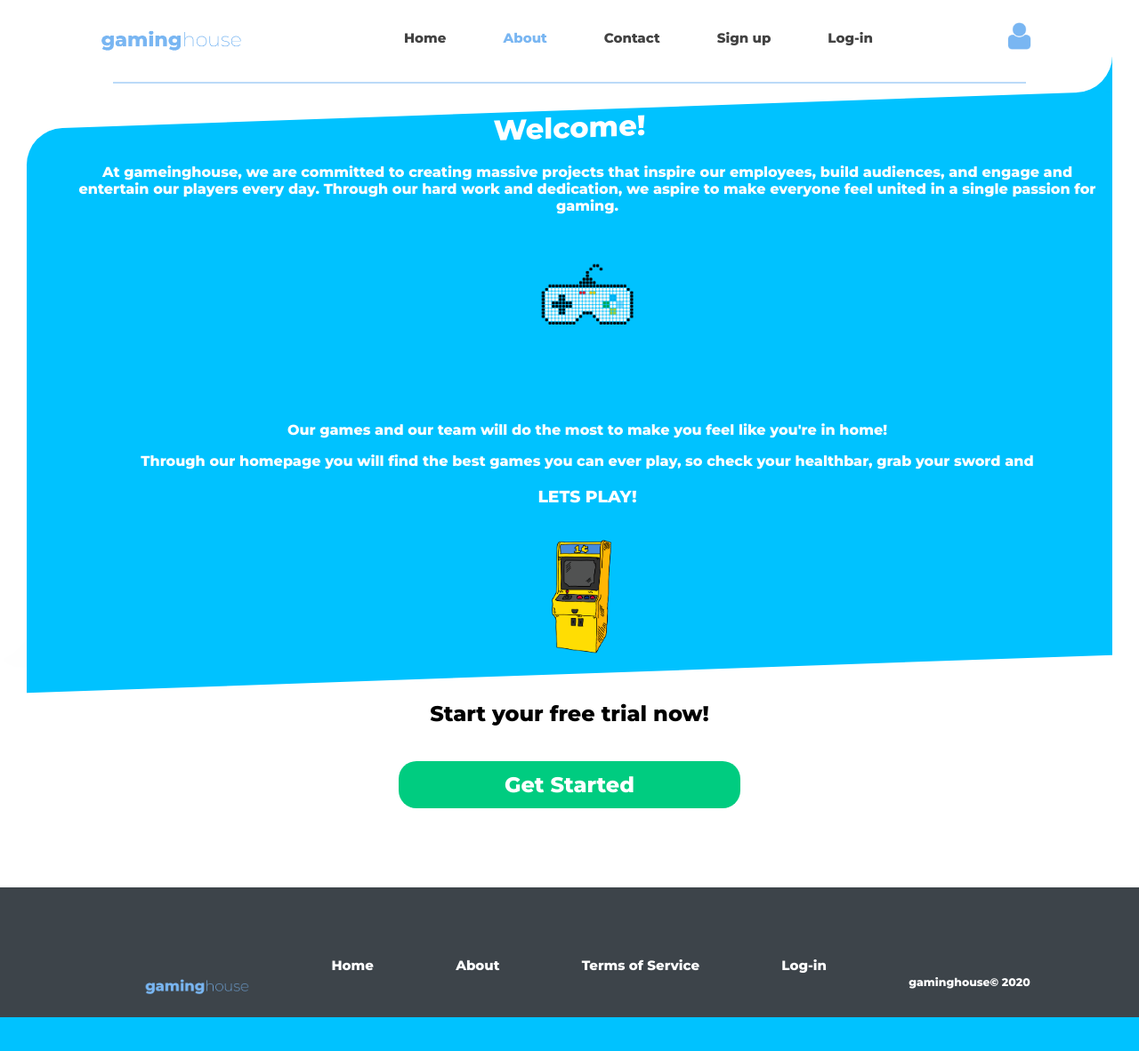
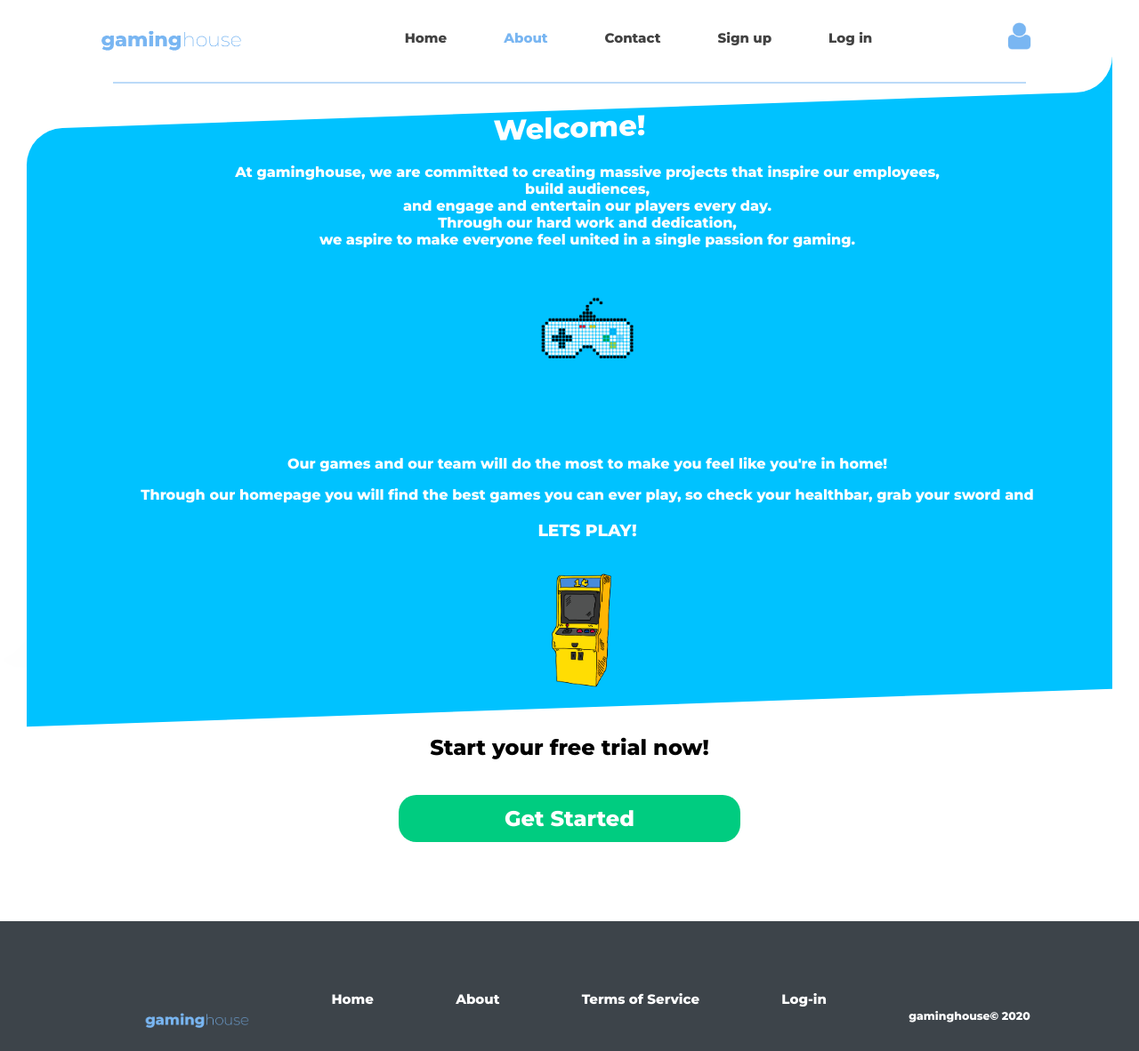
Before and after one commit to eliorpacarada/ProjektiWEB, a PHP site: page /about.html in a window 1280 px wide. Shown: the whole page at 89% size. Before the commit the page ends 1144 px from the top, so only its background shows below. Run offline with PHP 8.4, Linux system fonts and the light colour scheme.

Commit message:
ca ndryshime hehe ke parasysh

```diff
--- a/projectattemp1000/about.html
+++ b/projectattemp1000/about.html
@@ -5,7 +5,7 @@
     <meta name="viewport" content="width=device-width, initial-scale=1.0">
     <title>About Us</title>
     <link rel="stylesheet" href="styleabout.css">
-    <link rel="icon" href="/ProjektiWEB/projectattemp1000/img/logo1.png">
+    <link rel="icon" href="img/logo1.png">
 
 </head>
 <body>
@@ -17,7 +17,7 @@
             <a href="about.html"><li id="about-li">About</li></a>
             <a href="contactus.html"><li>Contact</li></a>
             <a href="signup.html"><li>Sign up</li></a>
-            <a href="loginform.html"><li>Log-in </li>  </a>
+            <a href="loginform.html"><li>Log in </li>  </a>
         </ul>
         <a href="loginform.html" target="_blank"><img class="signinl" src="img/icons.png" alt="signin"></a>
 
@@ -29,11 +29,11 @@
                 <div class="container">
                     <ul>
                         <li>
-                            <p>At gameinghouse, we are committed to creating massive projects that inspire our employees,
-                                 build audiences,
-                                 and engage and entertain our players every day.
-                                 Through our hard work and dedication, we aspire to make everyone feel united in a single passion for gaming.</p>
-                                <img  src="/ProjektiWEB/projectattemp1000/img/JOYSTICK.png" alt="JOYSTICK">
+                            <p>At gaminghouse, we are committed to creating massive projects that inspire our employees, <br>
+                                 build audiences,<br>
+                                 and engage and entertain our players every day. <br>
+                                 Through our hard work and dedication, <br> we aspire to make everyone feel united in a single passion for gaming.</p>
+                                <img  src="img/JOYSTICK.png" alt="JOYSTICK">
 
                         </li>
                         <p>Our games and our team will do the most to make you feel like you're in home!
@@ -41,7 +41,7 @@
                         </p>
                         <p> Through our homepage you will find the best games you can ever play, so check your healthbar, grab your sword and</p>
                             <h3> LETS PLAY!</h3>
-                           <img  src="/ProjektiWEB/projectattemp1000/img/lojapooho.png" alt="loja">
+                           <img  src="img/lojapooho.png" alt="loja">
                     </ul>
                 </div>
         </div>
--- a/projectattemp1000/contactus.html
+++ b/projectattemp1000/contactus.html
@@ -5,6 +5,7 @@
         <title>Contact us - gamingHOUSE</title>
 
         <link rel="stylesheet" href="contactus.css">
+        <link rel="icon" href="img/logo1.png">
     </head>
 
     <body>
--- a/projectattemp1000/loginform.html
+++ b/projectattemp1000/loginform.html
@@ -4,13 +4,13 @@
     <head>
         <title>Sign in / gamingHOUSE</title>
         <link rel="stylesheet" href="loginform.css">
-        <link rel="icon" href="/ProjektiWEB/projectattemp1000/img/logo1.png">
+        <link rel="icon" href="img/logo1.png">
     </head>
 
     <body>
         <div class="main">
             <div class="image">
-                <img src="img/fotologin.png" alt="">
+                <a href="index.html"><img src="img/fotologin.png" alt=""></a>
             </div>
 
             <div class="inputat">
@@ -21,7 +21,7 @@
                     <input type="password" placeholder="Password" id="pw">
                 </div>
 
-               <a href="index.html"><button onclick="validateform()">Sign in</button></a>
+              <button onclick="validateform()">Sign in</button>
             </div>
             <br>
             <p>Don't have an account? <a href="signup.html"> Sign up now</a></p>
--- a/projectattemp1000/signup.css
+++ b/projectattemp1000/signup.css
@@ -16,6 +16,7 @@ body{
     width: 500px;
     background-color: white;
     box-shadow: grey;
+    border-radius: 40px;
 }
 
 .inputat{
@@ -52,3 +53,8 @@ p{
     top: 75%;
     font-family: 'Montserrat', sans-serif;
 }
+
+img{
+    border-top-left-radius: 40px;
+    border-top-right-radius: 40px;
+}
--- a/projectattemp1000/signup.html
+++ b/projectattemp1000/signup.html
@@ -4,13 +4,13 @@
     <head>
         <title>Sign up / gamingHOUSE</title>
         <link rel="stylesheet" href="signup.css">
-        <link rel="icon" href="/ProjektiWEB/projectattemp1000/img/logo1.png">
+        <link rel="icon" href="img/logo1.png">
     </head>
 
     <body>
         <div class="main">
             <div class="image">
-                <img src="img/fotologin.png" alt="">
+                <a href="index.html"><img src="img/fotologin.png" alt=""></a>
             </div>
 
             <div class="inputat">
@@ -30,7 +30,7 @@
                 </div>
 
 
-                <button onclick="validateform()"><a href="index.html>">Sign up</a></button>
+                <button onclick="validateform()">Sign up</button>
             </div>
             <br>
         </div>
--- a/projectattemp1000/style.css
+++ b/projectattemp1000/style.css
@@ -208,7 +208,7 @@ footer ul{
     font-size: 15px;
     list-style-type: none;
     display: inline;
-    margin: 30px;
+    margin: 20px;
     text-decoration: none;
     font-family: 'Montserrat', sans-serif;
     display: flex;
@@ -220,5 +220,7 @@ footer li{
 }
 footer img {
     width: 10%;
-
+    position: absolute;
+    left: 10%;
+    top: 90%;
 }
```
Also changed, not shown: projectattemp1000/index.html (+4 -4 lines), projectattemp1000/loginform.css (+7 -0 lines).
